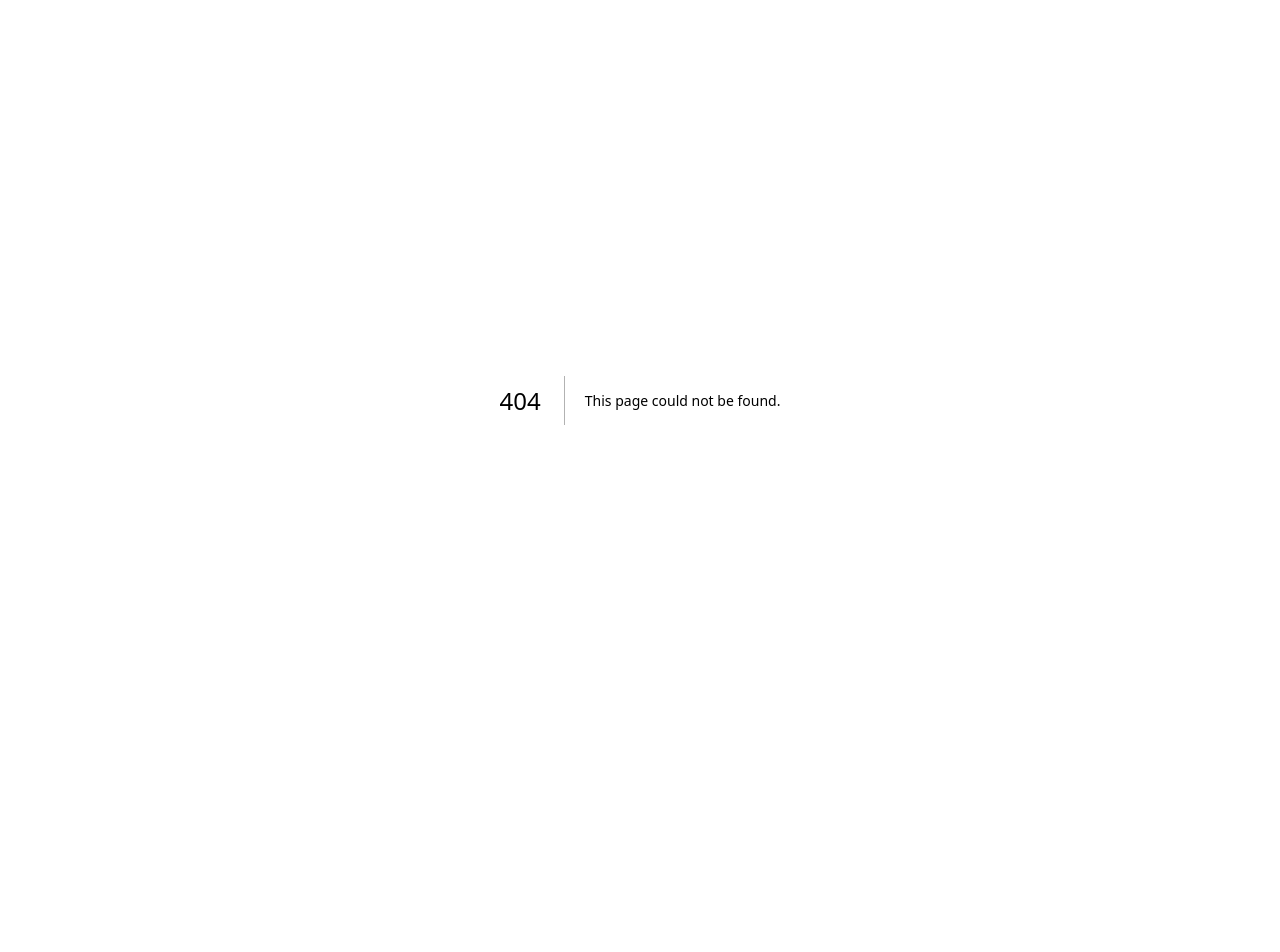
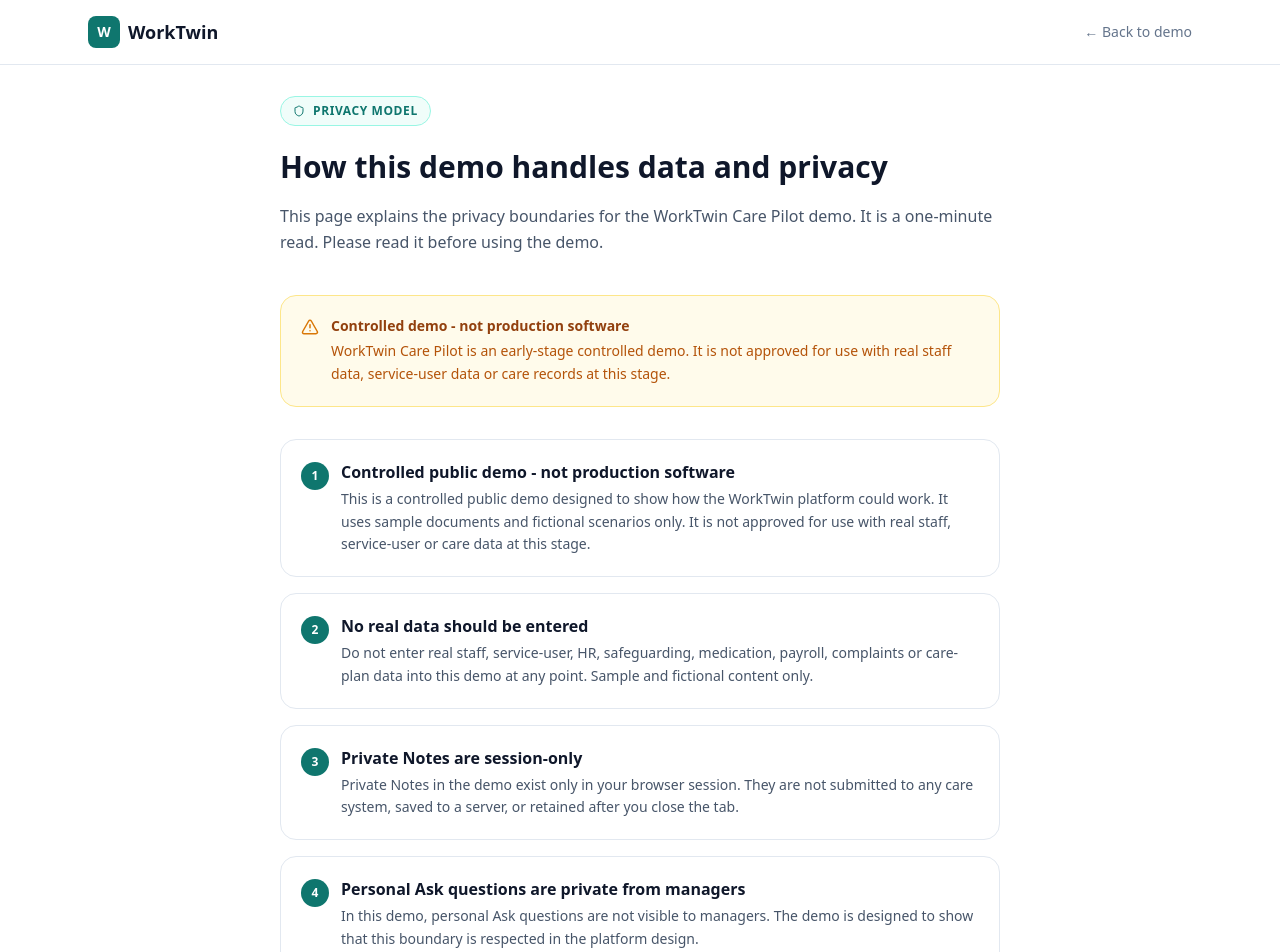
Before and after one commit to inaambasit/worktwin-care-pilot, a Next.js app in the folder frontend/: page /privacy-model in a window 1280 px wide. Before the commit this address had no page. Shown: the top 952 px of the page. Before the commit the page ends 800 px from the top, so only its background shows below. Built offline with nearby package versions, Linux system fonts and the light colour scheme.

Commit message:
Add demo trust surface polish

```diff
--- a/frontend/app/ask/page.tsx
+++ b/frontend/app/ask/page.tsx
@@ -23,7 +23,7 @@
 ]
 
 // ---------------------------------------------------------------------------
-// Display types — internal to this page, used by both live API and demo fallback
+// Display types - internal to this page, used by both live API and demo fallback
 // ---------------------------------------------------------------------------
 
 interface DisplaySource {
@@ -48,7 +48,7 @@
   contactRoutes: string[]
 }
 
-// Demo fallback answers — shown when the backend is unreachable.
+// Demo fallback answers - shown when the backend is unreachable.
 
 const medicationAnswer: DisplayAnswer = {
   question: MEDICATION_Q,
@@ -69,8 +69,8 @@
     'Medication Lead',
     'Registered Manager',
     'Senior person on duty',
-    'NHS 111 — for urgent non-emergency medical guidance',
-    '999 — if the service user is in immediate danger',
+    'NHS 111 - for urgent non-emergency medical guidance',
+    '999 - if the service user is in immediate danger',
   ],
 }
 
@@ -93,7 +93,7 @@
     'Designated Safeguarding Lead',
     'Line Manager or Registered Manager',
     'Senior person on duty if the Designated Lead is unavailable',
-    '999 — if there is immediate risk to life or physical safety',
+    '999 - if there is immediate risk to life or physical safety',
   ],
 }
 
@@ -240,6 +240,15 @@
     <AppLayout>
       <div className="max-w-6xl mx-auto px-4 pt-4 pb-8 space-y-6">
 
+        {/* Always-visible demo-mode honesty status line */}
+        <div className="flex items-center gap-2 bg-amber-50 border border-amber-200 rounded-xl px-4 py-2">
+          <AlertTriangle size={13} className="text-amber-600 shrink-0" />
+          <p className="text-xs text-amber-800">
+            <span className="font-semibold">Demo mode</span>{' '}
+            - answers use sample documents only. No real staff or service-user data is used in this demo.
+          </p>
+        </div>
+
         {/* Idle state */}
         {!showAnswer && !isLoading && (
           <>
@@ -312,20 +321,20 @@
               <div className="bg-teal-50 border-b border-teal-100 px-5 py-4 flex items-center justify-between flex-wrap gap-2">
                 <div className="flex items-center gap-2">
                   <BookOpen size={15} className="text-teal-600" />
-                  <h2 className="font-semibold text-teal-900 text-sm">Example of a good source-grounded answer</h2>
+                  <h2 className="font-semibold text-teal-900 text-sm">Example of a source-grounded answer</h2>
                 </div>
                 <span className="text-xs bg-amber-100 text-amber-800 font-semibold px-2.5 py-1 rounded-full">Example only - not a live retrieved answer</span>
               </div>
               <div className="p-5">
                 <p className="text-xs font-semibold text-slate-500 uppercase tracking-wider mb-1">Question</p>
-                <p className="text-sm text-slate-700 italic mb-4">&ldquo;What should I do if a visitor arrives without signing in?&rdquo;</p>
+                <p className="text-sm text-slate-700 italic mb-4">&ldquo;What should I do when a visitor arrives at reception?&rdquo;</p>
                 <p className="text-xs font-semibold text-slate-500 uppercase tracking-wider mb-1">Answer</p>
-                <p className="text-sm text-slate-700 leading-relaxed mb-4">Ask the visitor to follow the sign-in process and wear the required identification, then speak to the person in charge if you are unsure.</p>
+                <p className="text-sm text-slate-700 leading-relaxed mb-4">For a visitor arriving at reception, staff should follow the visitor sign-in process, confirm the visitor&apos;s identity, record the visit, and escalate if anything feels unsafe or unclear.</p>
                 <div className="flex items-center gap-2 bg-slate-50 border border-slate-200 rounded-xl px-3 py-2.5 mb-4">
                   <BookOpen size={12} className="text-teal-600 shrink-0" />
-                  <span className="text-xs text-slate-600"><span className="font-semibold">Example source:</span> Visitor Sign-In and Identification Procedure</span>
+                  <span className="text-xs text-slate-600"><span className="font-semibold">Source:</span> Visitor Sign-In and Identification Procedure - controlled demo document</span>
                 </div>
-                <p className="text-xs text-slate-400">This is an example of the expected answer format. It is not proof that this answer was retrieved during your session.</p>
+                <p className="text-xs text-slate-400">This is a demo example only. It does not imply that this answer was retrieved live during your session.</p>
               </div>
             </div>
 
@@ -334,7 +343,7 @@
               <h2 className="font-semibold text-slate-900 mb-1">Demo questions</h2>
               <p className="text-sm text-slate-500 mb-4">Use the Visitor SOP questions for the main demo, or try the escalation demos below.</p>
               <div className="space-y-2">
-                <p className="text-[11px] font-bold text-teal-700 uppercase tracking-wider pb-0.5">Visitor SOP — start here</p>
+                <p className="text-[11px] font-bold text-teal-700 uppercase tracking-wider pb-0.5">Visitor SOP - start here</p>
                 <button
                   onClick={() => handlePrompt('What should I do when a visitor arrives?')}
                   className="w-full flex items-center gap-3 bg-slate-50 border border-slate-200 rounded-xl px-4 py-3.5 text-left hover:bg-teal-50 hover:border-teal-300 hover:shadow-sm transition-all group"
@@ -482,7 +491,7 @@
           </div>
         )}
 
-        {/* Error state — backend unreachable and no demo fallback available */}
+        {/* Error state - backend unreachable and no demo fallback available */}
         {apiError && !isLoading && (
           <div className="space-y-4">
             <div className="flex justify-end">
@@ -530,7 +539,7 @@
               </div>
             </div>
 
-            {/* Demo fallback notice — backend was unreachable */}
+            {/* Demo fallback notice - backend was unreachable */}
             {isDemoFallback && (
               <div className="flex items-center gap-2 bg-amber-50 border border-amber-200 rounded-xl px-4 py-2.5 text-xs text-amber-800">
                 <AlertTriangle size={13} className="shrink-0 text-amber-600" />
@@ -546,7 +555,7 @@
               </div>
             )}
 
-            {/* Fallback guidance — no approved source, but not a high-risk escalation */}
+            {/* Fallback guidance - no approved source, but not a high-risk escalation */}
             {isFallbackGuidance(currentAnswer) && (
               <div className="bg-white border border-slate-200 rounded-2xl overflow-hidden shadow-sm">
                 <div className="bg-slate-50 border-b border-slate-100 px-5 py-4">
@@ -592,7 +601,7 @@
               </div>
             )}
 
-            {/* Escalation required — high-risk topics only */}
+            {/* Escalation required - high-risk topics only */}
             {currentAnswer.requiresEscalation && isHighRisk(currentAnswer) && (
               <div className="bg-white border border-amber-200 rounded-2xl overflow-hidden shadow-sm">
                 <div className="bg-amber-50 px-5 py-4 border-b border-amber-100">
@@ -651,7 +660,7 @@
               </div>
             )}
 
-            {/* Main answer card — only shown when permitted and no escalation required */}
+            {/* Main answer card - only shown when permitted and no escalation required */}
             {currentAnswer.allowedToAnswer && !currentAnswer.requiresEscalation && (
               <div className="bg-white border border-slate-200 rounded-2xl overflow-hidden shadow-sm">
                 {/* Answer header */}
@@ -795,7 +804,7 @@
               </div>
             )}
 
-            {/* Checklist panel — medication only */}
+            {/* Checklist panel - medication only */}
             {showChecklist && currentAnswer.riskCategory === 'medication' && currentAnswer.allowedToAnswer && !currentAnswer.requiresEscalation && (
               <div className="bg-white border border-teal-200 rounded-2xl overflow-hidden shadow-sm">
                 <div className="bg-teal-50 border-b border-teal-100 px-5 py-4">
@@ -823,7 +832,7 @@
               </div>
             )}
 
-            {/* Quiz panel — medication only */}
+            {/* Quiz panel - medication only */}
             {showQuiz && currentAnswer.riskCategory === 'medication' && currentAnswer.allowedToAnswer && !currentAnswer.requiresEscalation && (
               <div className="bg-white border border-violet-200 rounded-2xl overflow-hidden shadow-sm">
                 <div className="bg-violet-50 border-b border-violet-100 px-5 py-4">
--- a/frontend/app/book-pilot/page.tsx
+++ b/frontend/app/book-pilot/page.tsx
@@ -38,9 +38,9 @@
               organisation&rsquo;s context before any pilot begins.
             </p>
             <p className="text-slate-500 text-xs leading-relaxed mb-6 bg-slate-50 rounded-xl p-4">
-              This demo stores nothing. No data from this form is sent to a server, saved in a database, or
-              retained beyond your browser session. A real pilot enquiry would be followed up directly by the
-              WorkTwin team.
+              This demo stores nothing. No data from this form is sent to a live CRM, care system, server or
+              any external service. Nothing leaves your browser session. A real pilot enquiry would be followed
+              up directly by the WorkTwin team.
             </p>
             <Link
               href="/"
@@ -156,7 +156,7 @@
 
           <div className="pt-2 flex items-center justify-between gap-4">
             <p className="text-xs text-slate-400 leading-relaxed">
-              This demo stores nothing. No data is sent to a server.
+              This demo stores nothing. No data is sent to a server, CRM or care system.
             </p>
             <button
               type="submit"
--- a/frontend/app/page.tsx
+++ b/frontend/app/page.tsx
@@ -253,7 +253,7 @@
             WorkTwin Care Pilot is the first vertical test of the broader WorkTwin platform. &copy; {new Date().getFullYear()} WorkTwin.
           </p>
           <div className="flex gap-4 text-xs text-slate-500">
-            <Link href="/#privacy" className="hover:text-slate-300">Privacy model</Link>
+            <Link href="/privacy-model" className="hover:text-slate-300">Privacy model</Link>
             <Link href="/escalation" className="hover:text-slate-300">Escalation</Link>
           </div>
         </div>
--- /dev/null
+++ b/frontend/app/privacy-model/page.tsx
@@ -0,0 +1,176 @@
+import Link from 'next/link'
+import { Shield, AlertTriangle, CheckCircle } from 'lucide-react'
+
+const boundaries = [
+  {
+    heading: 'Controlled public demo - not production software',
+    text: 'This is a controlled public demo designed to show how the WorkTwin platform could work. It uses sample documents and fictional scenarios only. It is not approved for use with real staff, service-user or care data at this stage.',
+  },
+  {
+    heading: 'No real data should be entered',
+    text: 'Do not enter real staff, service-user, HR, safeguarding, medication, payroll, complaints or care-plan data into this demo at any point. Sample and fictional content only.',
+  },
+  {
+    heading: 'Private Notes are session-only',
+    text: 'Private Notes in the demo exist only in your browser session. They are not submitted to any care system, saved to a server, or retained after you close the tab.',
+  },
+  {
+    heading: 'Personal Ask questions are private from managers',
+    text: 'In this demo, personal Ask questions are not visible to managers. The demo is designed to show that this boundary is respected in the platform design.',
+  },
+  {
+    heading: 'Practice records are not submitted to a real care system',
+    text: 'Structured practice records and scenario completions may be shown in the demo but are not submitted to a real care system, external platform or regulatory database.',
+  },
+  {
+    heading: 'Anonymous Insights show themes - not individuals',
+    text: 'Anonymous Insights in the demo are designed to show themes and patterns, not individual conversations, transcripts or identifiable staff information.',
+  },
+  {
+    heading: 'Human escalation is always the priority',
+    text: 'If anyone is in immediate danger, call 999 first. WorkTwin does not replace human judgement, safeguarding procedures or emergency services at any point.',
+  },
+  {
+    heading: 'Production use requires additional governance steps',
+    text: 'Production deployment of WorkTwin would require authentication, a Data Protection Agreement (DPA) sign-off, governance review, content permissions and a final safety review before any real data is handled.',
+  },
+]
+
+export default function PrivacyModelPage() {
+  return (
+    <div className="min-h-screen bg-white font-sans">
+      {/* Navbar */}
+      <nav className="fixed top-0 inset-x-0 z-50 bg-white/90 backdrop-blur border-b border-slate-200">
+        <div className="max-w-6xl mx-auto px-6 py-4 flex items-center justify-between">
+          <Link href="/" className="flex items-center gap-2">
+            <div className="w-8 h-8 rounded-lg bg-teal-700 flex items-center justify-center">
+              <span className="text-white text-sm font-bold">W</span>
+            </div>
+            <span className="font-bold text-slate-900 text-lg">WorkTwin</span>
+          </Link>
+          <Link href="/" className="text-sm text-slate-500 hover:text-slate-800 transition-colors">
+            &larr; Back to demo
+          </Link>
+        </div>
+      </nav>
+
+      <main className="pt-24 pb-20 max-w-3xl mx-auto px-6">
+        {/* Header */}
+        <div className="mb-10">
+          <div className="inline-flex items-center gap-2 bg-teal-50 border border-teal-200 text-teal-700 text-xs font-semibold px-3 py-1.5 rounded-full mb-5 uppercase tracking-wider">
+            <Shield size={12} />
+            Privacy model
+          </div>
+          <h1 className="text-3xl font-bold text-slate-900 mb-4 leading-snug">
+            How this demo handles data and privacy
+          </h1>
+          <p className="text-slate-600 leading-relaxed">
+            This page explains the privacy boundaries for the WorkTwin Care Pilot demo.
+            It is a one-minute read. Please read it before using the demo.
+          </p>
+        </div>
+
+        {/* Demo status notice */}
+        <div className="bg-amber-50 border border-amber-200 rounded-2xl p-5 mb-8 flex gap-3">
+          <AlertTriangle size={18} className="text-amber-600 shrink-0 mt-0.5" />
+          <div>
+            <p className="text-sm font-semibold text-amber-800 mb-1">Controlled demo - not production software</p>
+            <p className="text-sm text-amber-700 leading-relaxed">
+              WorkTwin Care Pilot is an early-stage controlled demo. It is not approved for use with
+              real staff data, service-user data or care records at this stage.
+            </p>
+          </div>
+        </div>
+
+        {/* Boundaries */}
+        <div className="space-y-4 mb-10">
+          {boundaries.map(({ heading, text }, i) => (
+            <div key={i} className="border border-slate-200 rounded-2xl p-5 hover:border-teal-200 transition-colors">
+              <div className="flex items-start gap-3">
+                <div className="w-7 h-7 rounded-full bg-teal-700 text-white text-xs font-bold flex items-center justify-center shrink-0 mt-0.5">
+                  {i + 1}
+                </div>
+                <div>
+                  <h2 className="font-semibold text-slate-900 mb-1">{heading}</h2>
+                  <p className="text-sm text-slate-600 leading-relaxed">{text}</p>
+                </div>
+              </div>
+            </div>
+          ))}
+        </div>
+
+        {/* Emergency notice */}
+        <div className="bg-red-50 border border-red-200 rounded-2xl p-5 mb-10">
+          <div className="flex items-start gap-3">
+            <AlertTriangle size={18} className="text-red-600 shrink-0 mt-0.5" />
+            <div>
+              <p className="text-sm font-bold text-red-800 mb-1">Emergency reminder</p>
+              <p className="text-sm text-red-700 leading-relaxed">
+                If anyone is in immediate danger, call <strong>999</strong> immediately.
+                WorkTwin does not replace emergency services or human safeguarding procedures.
+              </p>
+            </div>
+          </div>
+        </div>
+
+        {/* Summary trust panel */}
+        <div className="bg-gradient-to-br from-slate-900 to-slate-800 rounded-2xl p-6 mb-10">
+          <div className="flex items-center gap-2 mb-4">
+            <Shield size={16} className="text-teal-400" />
+            <p className="text-sm font-semibold text-teal-400 uppercase tracking-wider">Summary</p>
+          </div>
+          <ul className="space-y-2.5">
+            {[
+              'No real staff, service-user or care data should be entered into this demo.',
+              'All notes, questions and practice records are session-only and not submitted anywhere.',
+              'Insights show themes only - not individual conversations or identifiable people.',
+              'Human escalation is always the priority. Call 999 if there is immediate danger.',
+              'Production use requires DPA sign-off, auth and a full governance review.',
+            ].map((item) => (
+              <li key={item} className="flex items-start gap-3">
+                <CheckCircle size={15} className="text-teal-400 shrink-0 mt-0.5" />
+                <p className="text-sm text-slate-300 leading-relaxed">{item}</p>
+              </li>
+            ))}
+          </ul>
+        </div>
+
+        {/* Footer nav */}
+        <div className="flex flex-col sm:flex-row gap-3">
+          <Link
+            href="/"
+            className="inline-block px-5 py-2.5 bg-teal-700 hover:bg-teal-800 text-white font-semibold rounded-xl text-sm transition-colors text-center"
+          >
+            Back to the demo
+          </Link>
+          <Link
+            href="/book-pilot"
+            className="inline-block px-5 py-2.5 border border-slate-300 hover:border-slate-400 text-slate-700 font-semibold rounded-xl text-sm transition-colors text-center"
+          >
+            Book a pilot
+          </Link>
+        </div>
+      </main>
+
+      {/* Footer */}
+      <footer className="bg-slate-900 py-8">
+        <div className="max-w-6xl mx-auto px-6 flex flex-col sm:flex-row items-center justify-between gap-4">
+          <div className="flex items-center gap-2">
+            <div className="w-6 h-6 rounded bg-teal-700 flex items-center justify-center">
+              <span className="text-white text-xs font-bold">W</span>
+            </div>
+            <span className="text-white text-sm font-semibold">WorkTwin</span>
+          </div>
+          <p className="text-slate-500 text-xs text-center">
+            Controlled demo - sample data only. No real staff, service-user or care data.
+            &copy; {new Date().getFullYear()} WorkTwin.
+          </p>
+          <div className="flex gap-4 text-xs text-slate-500">
+            <Link href="/privacy-model" className="hover:text-slate-300">Privacy model</Link>
+            <Link href="/escalation" className="hover:text-slate-300">Escalation</Link>
+          </div>
+        </div>
+      </footer>
+    </div>
+  )
+}
--- a/frontend/components/AppLayout.tsx
+++ b/frontend/components/AppLayout.tsx
@@ -98,6 +98,19 @@
               <AlertTriangle size={16} className="text-amber-500" />
               Escalation Contacts
               {pathname === '/escalation' && <ChevronRight size={14} className="ml-auto text-teal-400" />}
+            </Link>
+            <Link
+              href="/privacy-model"
+              onClick={onNavClick}
+              className={`flex items-center gap-2.5 px-3 py-2 rounded-lg text-sm font-medium transition-colors ${
+                pathname === '/privacy-model'
+                  ? 'bg-teal-50 text-teal-700 border border-teal-100'
+                  : 'text-slate-600 hover:bg-slate-50 hover:text-slate-900'
+              }`}
+            >
+              <Shield size={16} className="text-teal-500" />
+              Privacy model
+              {pathname === '/privacy-model' && <ChevronRight size={14} className="ml-auto text-teal-400" />}
             </Link>
           </>
         )}
```
Also changed, not shown: 1 other file (tests, documents, lock files or other folders).
